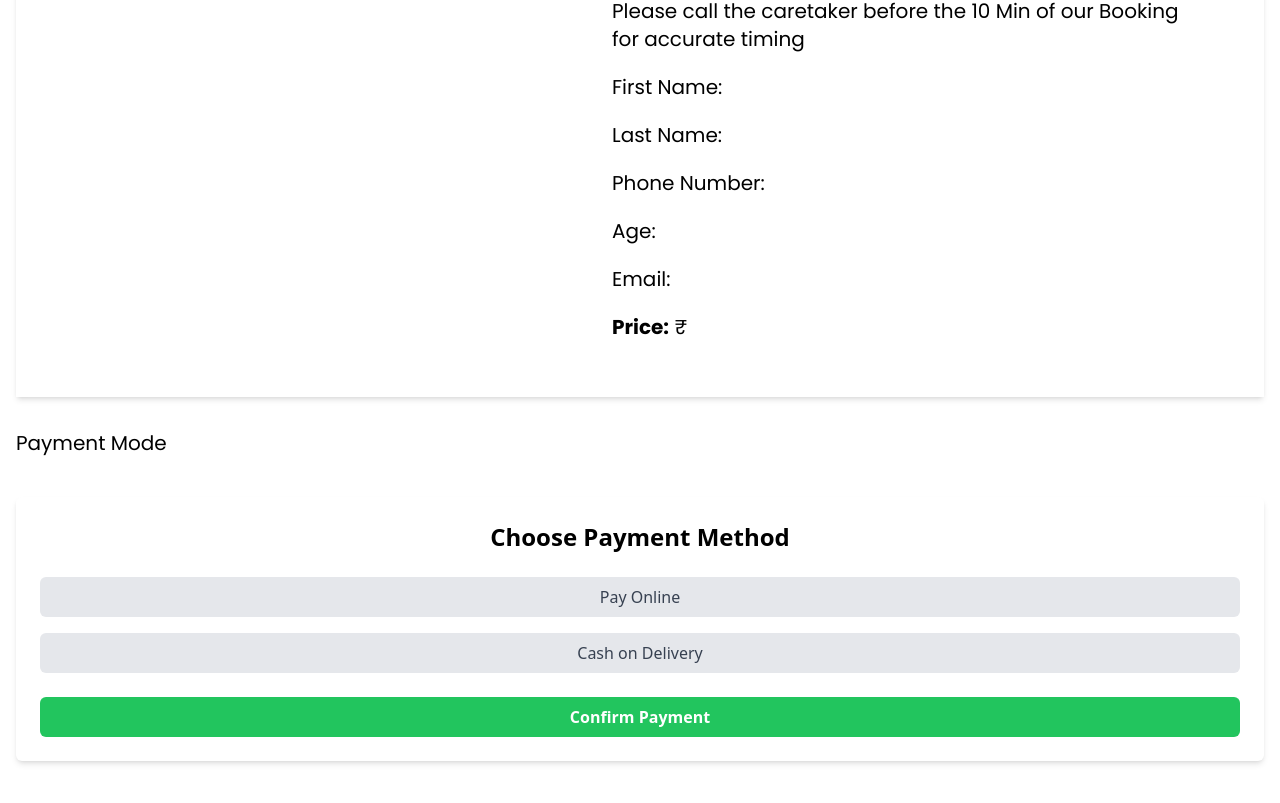
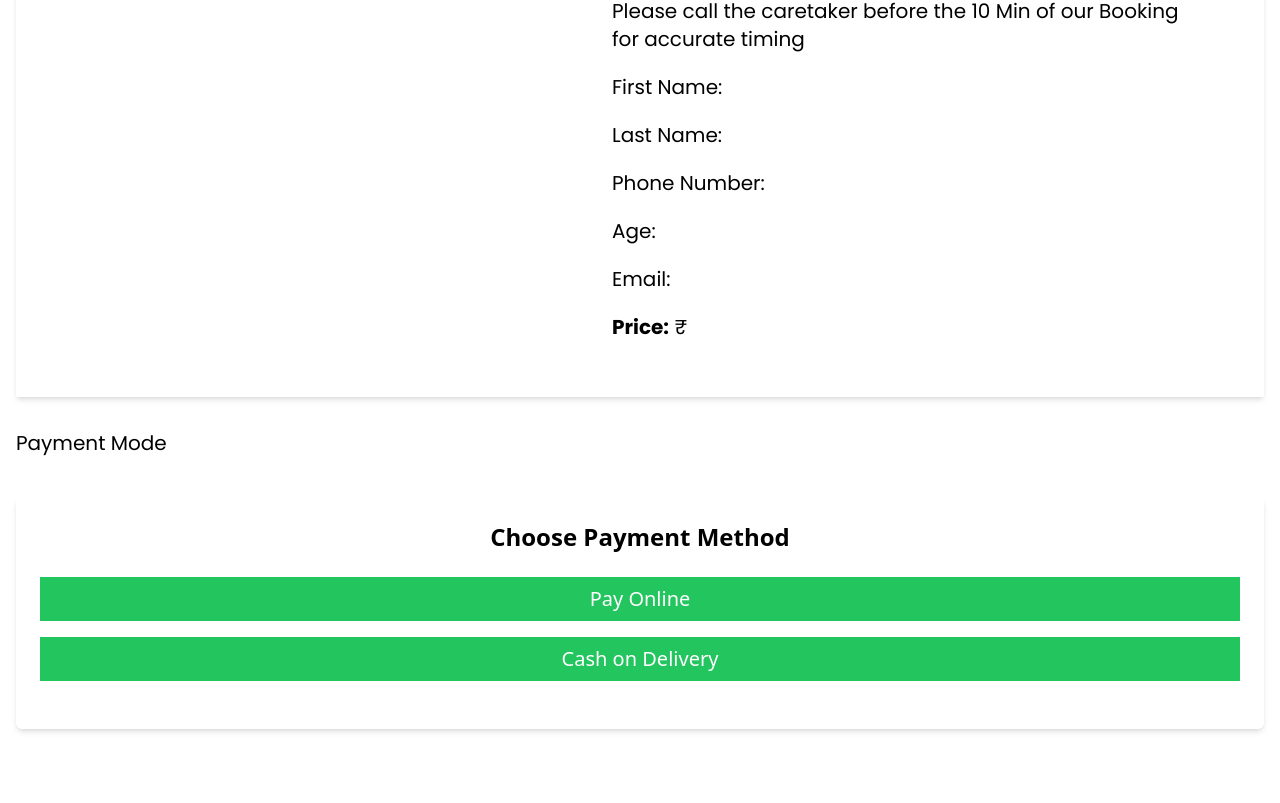
Before and after one commit to 967abhi/elderlyfrontend, a React (Vite) app: page /ordernow/1 in a window 1280 px wide. Shown: the part 323-1126 px from the top of the page. Built offline with nearby package versions, Linux system fonts and the light colour scheme; no server answers.

Commit message:
changes done

```diff
--- a/src/pages/PaymentOptions.jsx
+++ b/src/pages/PaymentOptions.jsx
@@ -1,21 +1,25 @@
 import React, { useState } from "react";
+// import { useNavigate, Link } from "react-router";
+import { Link } from "react-router-dom";
 
 const PaymentOptions = () => {
   const [paymentMethod, setPaymentMethod] = useState("");
+  // const navigate = useNavigate();
 
-  const handlePaymentSelection = (method) => {
-    setPaymentMethod(method);
-    // Add any additional actions based on payment method here
-  };
+  // const handlePaymentSelection = (method) => {
+  //   setPaymentMethod(method);
+  //   // Add any additional actions based on payment method here
+  // };
 
-  const handleConfirmPayment = () => {
-    if (paymentMethod) {
-      alert(`You selected ${paymentMethod} as your payment method.`);
-      // Trigger any action to proceed with payment
-    } else {
-      alert("Please select a payment method.");
-    }
-  };
+  // const handleConfirmPayment = () => {
+  //   if (paymentMethod) {
+  //     alert(`You selected ${paymentMethod} as your payment method.`);
+
+  //     // Trigger any action to proceed with payment
+  //   } else {
+  //     alert("Please select a payment method.");
+  //   }
+  // };
 
   return (
     <div className="w-full mx-auto p-6 bg-white shadow-md rounded-md">
@@ -23,37 +27,43 @@
         Choose Payment Method
       </h2>
 
-      <div className="flex flex-col space-y-4">
-        <button
-          onClick={() => handlePaymentSelection("Online Payment")}
-          className={`py-2 px-4 rounded-md ${
-            paymentMethod === "Online Payment"
-              ? "bg-blue-500 text-white"
-              : "bg-gray-200 text-gray-700"
-          }`}
+      <div className="flex flex-col justify-center text-center text-xl space-y-4">
+        <div
+          className="bg-green-500  text-white
+          "
         >
-          Pay Online
-        </button>
+          <Link to="/Online-Payment">
+            <button
+              // onClick={() => handlePaymentSelection("Online Payment")}
+              className="bg-green-500 py-2 px-4 text-white
+          "
+            >
+              Pay Online
+            </button>
+          </Link>
+        </div>
 
         <button
-          onClick={() => handlePaymentSelection("Cash on Delivery")}
-          className={`py-2 px-4 rounded-md ${
-            paymentMethod === "Cash on Delivery"
-              ? "bg-blue-500 text-white"
-              : "bg-gray-200 text-gray-700"
-          }`}
+          // onClick={() => handlePaymentSelection("Cash on Delivery")}
+          // className={`py-2 px-4 rounded-md ${
+          //   paymentMethod === "Cash on Delivery"
+          //     ? "bg-blue-500 text-white"
+          //     : "bg-gray-200 text-gray-700"
+          // }`}
+          className="bg-green-500 py-2 px-4 text-white
+          "
         >
           Cash on Delivery
         </button>
       </div>
 
       <div className="mt-6 text-center">
-        <button
+        {/* <button
           onClick={handleConfirmPayment}
           className="w-full py-2 px-4 bg-green-500 text-white rounded-md font-semibold hover:bg-green-600"
         >
           Confirm Payment
-        </button>
+        </button> */}
       </div>
     </div>
   );
```
